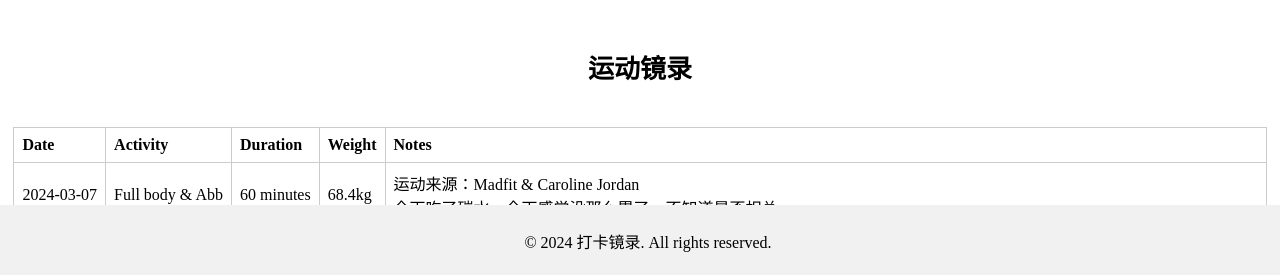
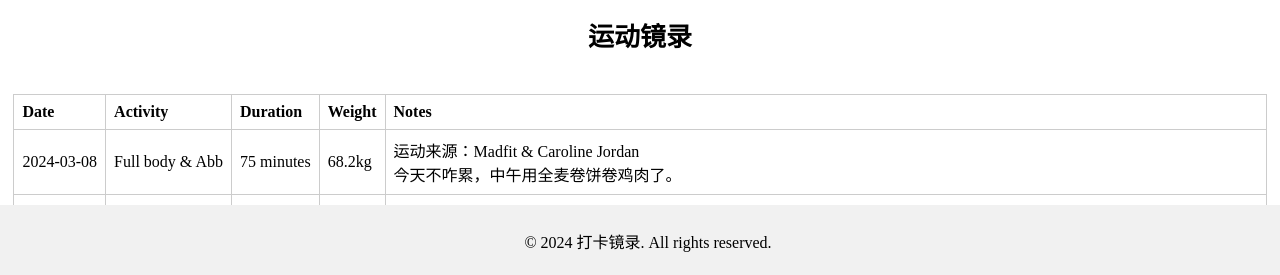
Before and after one commit to rivers-wqj/Exercise-log, a plain HTML site: page index.html in a window 1280 px wide. Shown: the part 523-798 px from the top of the page. Drawn offline with Linux system fonts and the light colour scheme.

Commit message:
Update index.html

```diff
--- a/index.html
+++ b/index.html
@@ -93,6 +93,13 @@
                     </tr>
                 </thead>
                 <tbody>
+                  <tr>
+                        <td>2024-03-08</td>
+                        <td>Full body & Abb</td>
+                        <td>75 minutes</td>
+                        <td>68.2kg</td>
+                        <td>运动来源：Madfit & Caroline Jordan<br>今天不咋累，中午用全麦卷饼卷鸡肉了。 </td>
+                  </tr>
                   <tr>
                         <td>2024-03-07</td>
                         <td>Full body & Abb</td>
```
